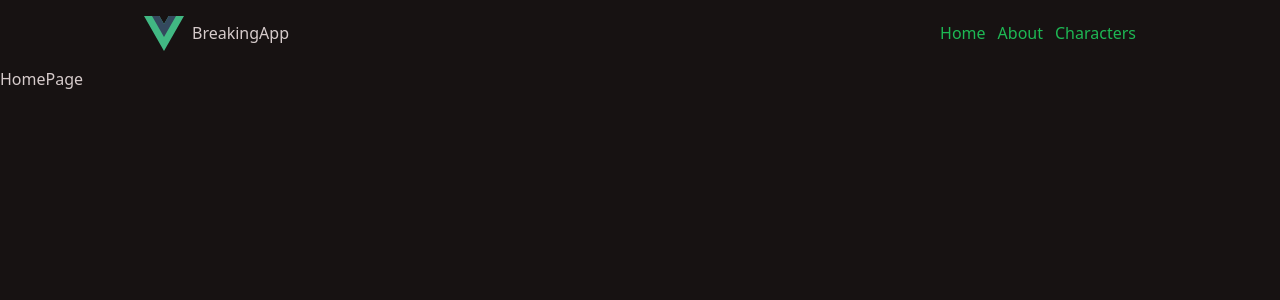
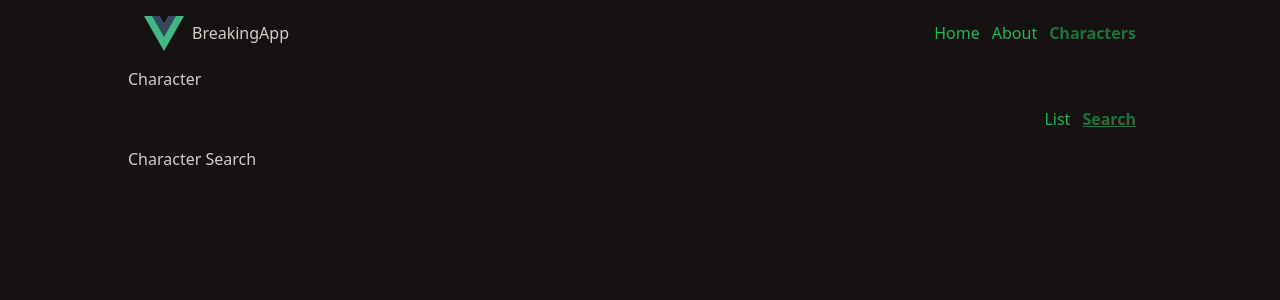
Before and after one commit to santiagocaci/vue-practice-base, a Vue app: page /characters/search in a window 1280 px wide. Before the commit this address led to /. Shown: the top 300 px of the page. Built offline with nearby package versions, Linux system fonts and the light colour scheme.

Commit message:
Added children routes

```diff
--- a/src/App.vue
+++ b/src/App.vue
@@ -6,9 +6,9 @@ import { routerLinks } from './router/routeLink';
 <template>
   <div>
     <header>
-      <BaseNavbar :links="routerLinks" />
+      <BaseNavbar :links="routerLinks" title="BreakingApp" />
     </header>
-    <main>
+    <main class="max-w-5xl mx-auto">
       <RouterView />
     </main>
   </div>
--- a/src/characters/layouts/CharacterLayout.vue
+++ b/src/characters/layouts/CharacterLayout.vue
@@ -1,6 +1,22 @@
-<script setup lang="ts"></script>
+<script setup lang="ts">
+import BaseNavbar from '@/shared/components/BaseNavbar.vue';
+import { characterRoute } from '@/characters/routes';
+import type { RouterLink } from '@/router/routeLink';
+
+const routeLink: RouterLink[] = characterRoute
+  .children!.filter((route) => (route.props as { visible: boolean }).visible)
+  .map((route) => {
+    return {
+      name: route.name as string,
+      path: route.path,
+      title: (route.props as { title: string; visible: boolean }).title,
+    };
+  });
+</script>
 <template>
-  <div>CharacterLayout</div>
+  <h1>Character</h1>
+  <BaseNavbar :show-icon="false" :links="routeLink" />
+  <RouterView />
 </template>
 
 <style scoped></style>
--- /dev/null
+++ b/src/characters/pages/CharacterSearch.vue
@@ -0,0 +1,4 @@
+<script setup lang="ts"></script>
+<template>
+  <div>Character Search</div>
+</template>
--- /dev/null
+++ b/src/characters/routes/index.ts
@@ -0,0 +1,31 @@
+import type { RouteRecordRaw } from 'vue-router';
+import CharacterLayout from '@/characters/layouts/CharacterLayout.vue';
+import CharacterId from '@/characters/pages/CharacterId.vue';
+import CharacterList from '@/characters/pages/CharacterList.vue';
+import CharacterSearch from '@/characters/pages/CharacterSearch.vue';
+
+export const characterRoute: RouteRecordRaw = {
+  path: '/characters',
+  redirect: '/characters/list',
+  component: CharacterLayout,
+  children: [
+    {
+      path: 'by/id',
+      name: 'character-id',
+      component: CharacterId,
+      props: { title: 'By Id', visible: false },
+    },
+    {
+      path: 'list',
+      name: 'character-list',
+      component: CharacterList,
+      props: { title: 'List', visible: true },
+    },
+    {
+      path: 'search',
+      name: 'character-search',
+      component: CharacterSearch,
+      props: { title: 'Search', visible: true },
+    },
+  ],
+};
--- a/src/router/index.ts
+++ b/src/router/index.ts
@@ -1,3 +1,4 @@
+import { characterRoute } from '@/characters/routes';
 import AboutPage from '@/shared/pages/AboutPage.vue';
 import HomePage from '@/shared/pages/HomePage.vue';
 import {
@@ -5,9 +6,6 @@ import {
   createWebHistory,
   type RouteRecordRaw,
 } from 'vue-router';
-
-const CharacterLayout = () =>
-  import('@/characters/layouts/CharacterLayout.vue');
 
 const routes: RouteRecordRaw[] = [
   // public
@@ -22,11 +20,9 @@ const routes: RouteRecordRaw[] = [
     component: AboutPage,
   },
   // characters
-  {
-    path: '/characters',
-    name: 'characters',
-    component: CharacterLayout,
-  },
+  // path: '/characters'
+  characterRoute,
+
   // default
   { path: '/:pathMatch(.*)*', redirect: () => ({ name: 'home' }) },
 ];
--- a/src/shared/components/BaseNavbar.vue
+++ b/src/shared/components/BaseNavbar.vue
@@ -1,14 +1,34 @@
 <script setup lang="ts">
 import type { RouterLink } from '@/router/routeLink';
+import { useRoute } from 'vue-router';
 
-const props = defineProps<{ links: RouterLink[] }>();
+const route = useRoute();
+console.log(route.path);
+
+type Props = {
+  links: RouterLink[];
+  title?: string;
+  showIcon?: boolean;
+};
+
+const props = withDefaults(defineProps<Props>(), {
+  title: '',
+  showIcon: true,
+  links: () => [],
+});
 </script>
 
 <template>
   <nav class="flex items-center p-4 flex-col sm:flex-row max-w-5xl mx-auto">
     <div class="flex items-center flex-1 gap-2">
-      <img src="@/assets/logo.svg" alt="Vue Logo" height="40" width="40" />
-      <span>BreakingApp</span>
+      <img
+        v-if="props.showIcon"
+        src="@/assets/logo.svg"
+        alt="Vue Logo"
+        height="40"
+        width="40"
+      />
+      <span v-if="props.title">{{ title }}</span>
     </div>
     <div class="flex justify-center sm:justify-start gap-3">
       <RouterLink
@@ -16,8 +36,18 @@ const props = defineProps<{ links: RouterLink[] }>();
         :key="link.title"
         :to="link.path"
         class="link-primary link-hover transition hover:bg-secondary-focus/10 capitalize"
-        >{{ link.name }}</RouterLink
+        >{{ link.title }}</RouterLink
       >
     </div>
   </nav>
 </template>
+
+<style scoped>
+.router-link-active {
+  font-weight: 600;
+  opacity: 0.6;
+}
+.router-link-exact-active {
+  text-decoration: underline;
+}
+</style>
```
